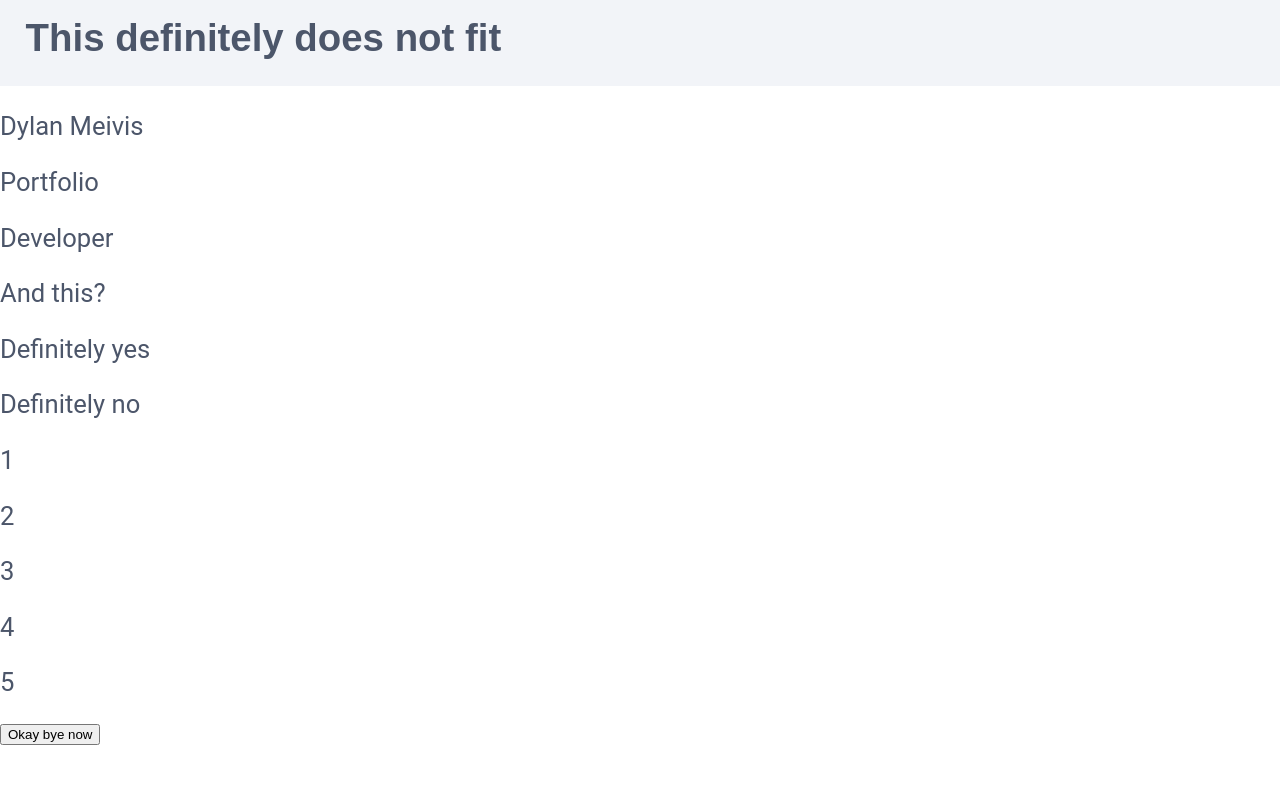
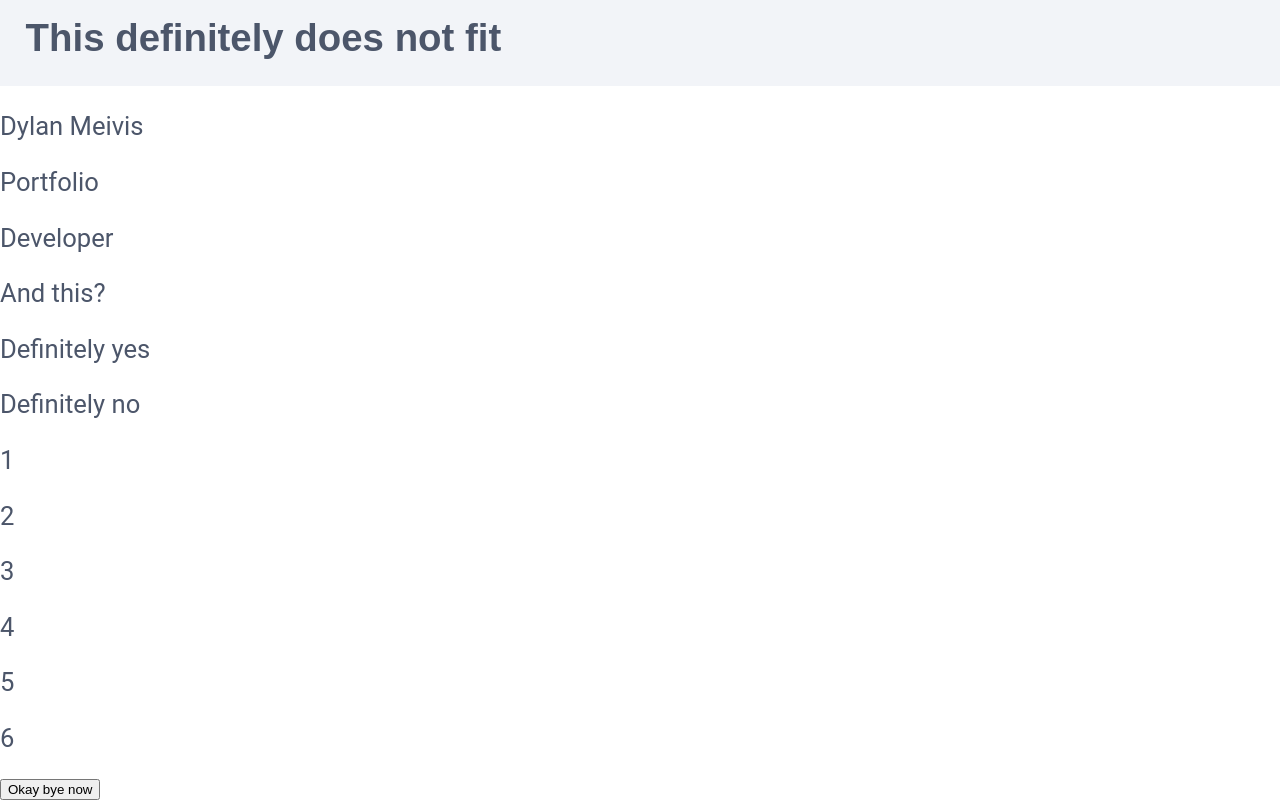
Before and after one commit to DylanMeivis/Portfolio, a React (Create React App) app: page / in a window 1280 px wide. Shown: the part 350-1150 px from the top of the page. Before the commit the page ends 1095 px from the top, so only its background shows below. Built offline with nearby package versions, Linux system fonts and the light colour scheme.

Commit message:
Update App.js

```diff
--- a/src/App.js
+++ b/src/App.js
@@ -28,6 +28,7 @@ function App() {
             <h3>3</h3>
             <h3>4</h3>
             <h3>5</h3>
+            <h3>6</h3>
             <button>Okay bye now</button>
         </div>
     </div>
```
